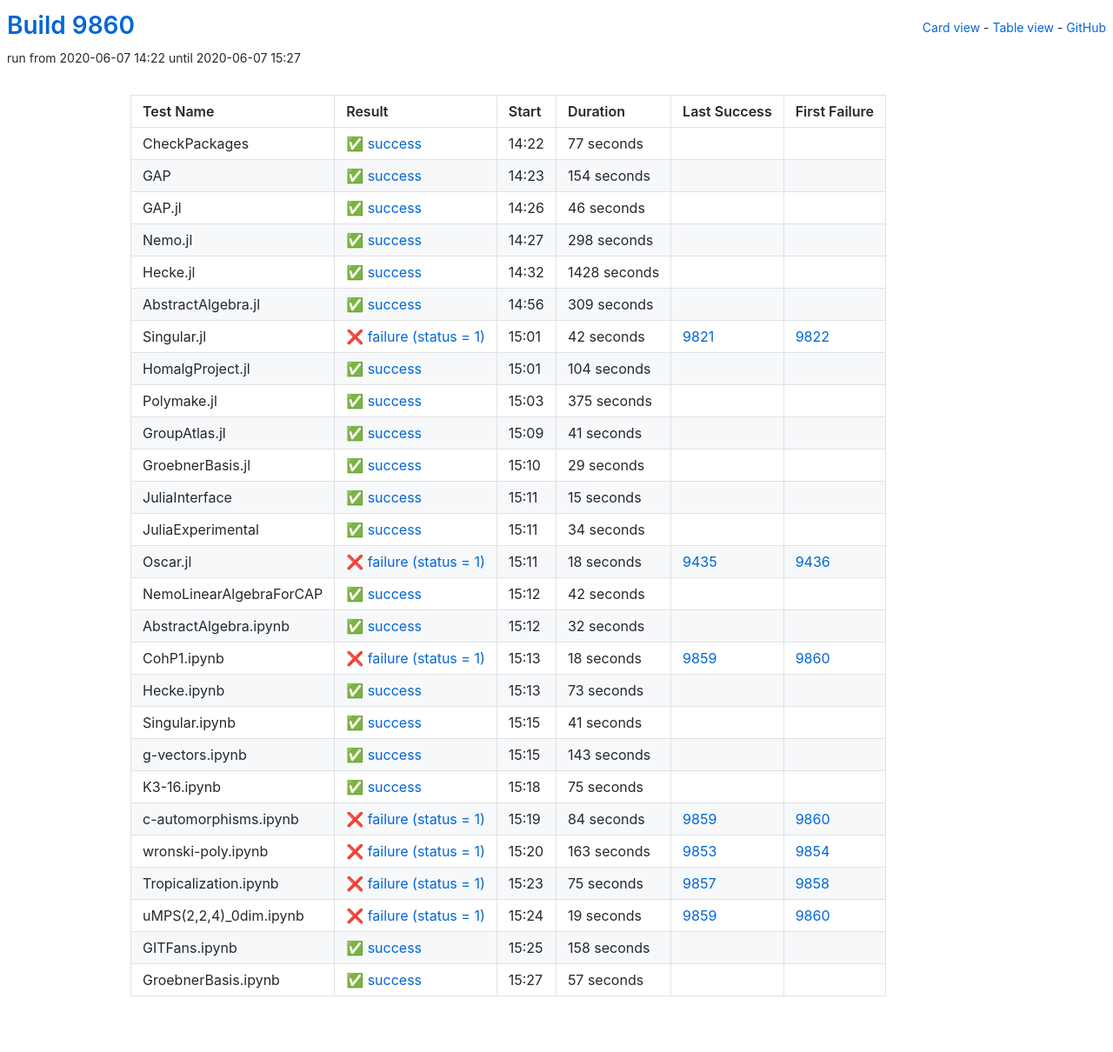
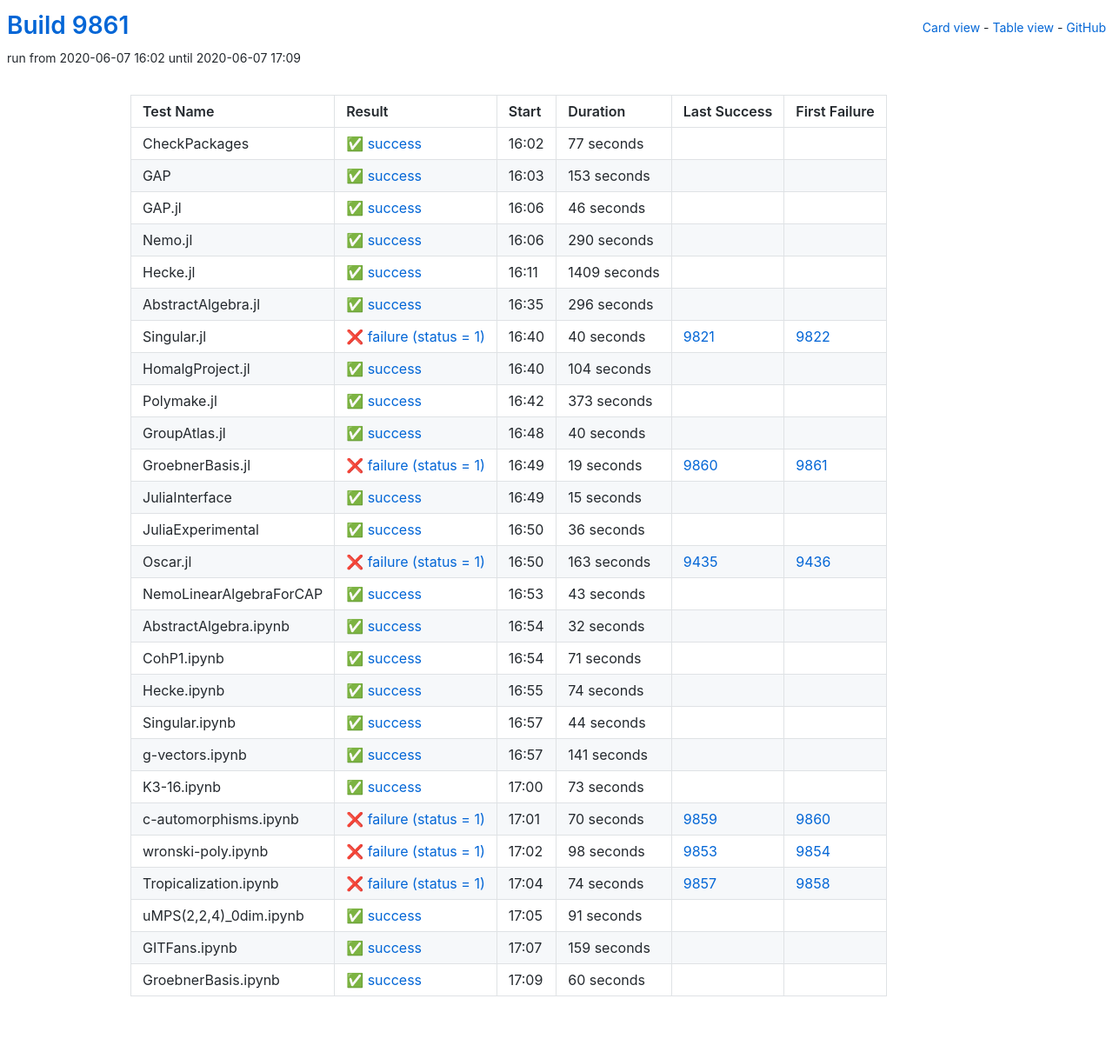
Before and after one commit to oscar-system/oscar-ci-status, a Jekyll site: the page built from table.html, in a window 1280 px wide. Shown: the whole page at 87% size. Built offline with Jekyll 4.4.1, drawn with Linux system fonts in a browser that asks for light colours.

Commit message:
Build 9861

```diff
--- a/_data/ci.yml
+++ b/_data/ci.yml
@@ -1,5 +1,5 @@
-build: 9860
-build_url: https://oscarci.mathematik.uni-kl.de/job/oscar/9860/
+build: 9861
+build_url: https://oscarci.mathematik.uni-kl.de/job/oscar/9861/
 job: oscar
 tests:
 - duration: 77
@@ -9,21 +9,21 @@
   id: checkpackages
   last_success: false
   last_success_url: null
-  log: https://oscarci.mathematik.uni-kl.de/job/oscar/9860/artifact/logs/build-9860/CheckPackages.log
+  log: https://oscarci.mathematik.uni-kl.de/job/oscar/9861/artifact/logs/build-9861/CheckPackages.log
   name: CheckPackages
-  start: 2020-06-07 14:22
+  start: 2020-06-07 16:02
   status: success
   success: true
-- duration: 154
+- duration: 153
   exitcode: 0
   first_failure: false
   first_failure_url: null
   id: gap
   last_success: false
   last_success_url: null
-  log: https://oscarci.mathematik.uni-kl.de/job/oscar/9860/artifact/logs/build-9860/GAP.log
+  log: https://oscarci.mathematik.uni-kl.de/job/oscar/9861/artifact/logs/build-9861/GAP.log
   name: GAP
-  start: 2020-06-07 14:23
+  start: 2020-06-07 16:03
   status: success
   success: true
 - duration: 46
@@ -33,57 +33,57 @@
   id: gap-jl
   last_success: false
   last_success_url: null
-  log: https://oscarci.mathematik.uni-kl.de/job/oscar/9860/artifact/logs/build-9860/GAP.jl.log
+  log: https://oscarci.mathematik.uni-kl.de/job/oscar/9861/artifact/logs/build-9861/GAP.jl.log
   name: GAP.jl
-  start: 2020-06-07 14:26
+  start: 2020-06-07 16:06
   status: success
   success: true
-- duration: 298
+- duration: 290
   exitcode: 0
   first_failure: false
   first_failure_url: null
   id: nemo-jl
   last_success: false
   last_success_url: null
-  log: https://oscarci.mathematik.uni-kl.de/job/oscar/9860/artifact/logs/build-9860/Nemo.jl.log
+  log: https://oscarci.mathematik.uni-kl.de/job/oscar/9861/artifact/logs/build-9861/Nemo.jl.log
   name: Nemo.jl
-  start: 2020-06-07 14:27
+  start: 2020-06-07 16:06
   status: success
   success: true
-- duration: 1428
+- duration: 1409
   exitcode: 0
   first_failure: false
   first_failure_url: null
   id: hecke-jl
   last_success: false
   last_success_url: null
-  log: https://oscarci.mathematik.uni-kl.de/job/oscar/9860/artifact/logs/build-9860/Hecke.jl.log
+  log: https://oscarci.mathematik.uni-kl.de/job/oscar/9861/artifact/logs/build-9861/Hecke.jl.log
   name: Hecke.jl
-  start: 2020-06-07 14:32
+  start: 2020-06-07 16:11
   status: success
   success: true
-- duration: 309
+- duration: 296
   exitcode: 0
   first_failure: false
   first_failure_url: null
   id: abstractalgebra-jl
   last_success: false
   last_success_url: null
-  log: https://oscarci.mathematik.uni-kl.de/job/oscar/9860/artifact/logs/build-9860/AbstractAlgebra.jl.log
+  log: https://oscarci.mathematik.uni-kl.de/job/oscar/9861/artifact/logs/build-9861/AbstractAlgebra.jl.log
   name: AbstractAlgebra.jl
-  start: 2020-06-07 14:56
+  start: 2020-06-07 16:35
   status: success
   success: true
-- duration: 42
+- duration: 40
   exitcode: 1
   first_failure: 9822
   first_failure_url: https://oscarci.mathematik.uni-kl.de/job/oscar/9822/
   id: singular-jl
   last_success: 9821
   last_success_url: https://oscarci.mathematik.uni-kl.de/job/oscar/9821/
-  log: https://oscarci.mathematik.uni-kl.de/job/oscar/9860/artifact/logs/build-9860/Singular.jl.log
+  log: https://oscarci.mathematik.uni-kl.de/job/oscar/9861/artifact/logs/build-9861/Singular.jl.log
   name: Singular.jl
-  start: 2020-06-07 15:01
+  start: 2020-06-07 16:40
   status: failure
   success: false
 - duration: 104
@@ -93,47 +93,47 @@
   id: homalgproject-jl
   last_success: false
   last_success_url: null
-  log: https://oscarci.mathematik.uni-kl.de/job/oscar/9860/artifact/logs/build-9860/HomalgProject.jl.log
+  log: https://oscarci.mathematik.uni-kl.de/job/oscar/9861/artifact/logs/build-9861/HomalgProject.jl.log
   name: HomalgProject.jl
-  start: 2020-06-07 15:01
+  start: 2020-06-07 16:40
   status: success
   success: true
-- duration: 375
+- duration: 373
   exitcode: 0
   first_failure: false
   first_failure_url: null
   id: polymake-jl
   last_success: false
   last_success_url: null
-  log: https://oscarci.mathematik.uni-kl.de/job/oscar/9860/artifact/logs/build-9860/Polymake.jl.log
+  log: https://oscarci.mathematik.uni-kl.de/job/oscar/9861/artifact/logs/build-9861/Polymake.jl.log
   name: Polymake.jl
-  start: 2020-06-07 15:03
+  start: 2020-06-07 16:42
   status: success
   success: true
-- duration: 41
+- duration: 40
   exitcode: 0
   first_failure: false
   first_failure_url: null
   id: groupatlas-jl
   last_success: false
   last_success_url: null
-  log: https://oscarci.mathematik.uni-kl.de/job/oscar/9860/artifact/logs/build-9860/GroupAtlas.jl.log
+  log: https://oscarci.mathematik.uni-kl.de/job/oscar/9861/artifact/logs/build-9861/GroupAtlas.jl.log
   name: GroupAtlas.jl
-  start: 2020-06-07 15:09
+  start: 2020-06-07 16:48
   status: success
   success: true
-- duration: 29
-  exitcode: 0
-  first_failure: false
-  first_failure_url: null
+- duration: 19
+  exitcode: 1
+  first_failure: 9861
+  first_failure_url: https://oscarci.mathematik.uni-kl.de/job/oscar/9861/
   id: groebnerbasis-jl
-  last_success: false
-  last_success_url: null
-  log: https://oscarci.mathematik.uni-kl.de/job/oscar/9860/artifact/logs/build-9860/GroebnerBasis.jl.log
+  last_success: 9860
+  last_success_url: https://oscarci.mathematik.uni-kl.de/job/oscar/9860/
+  log: https://oscarci.mathematik.uni-kl.de/job/oscar/9861/artifact/logs/build-9861/GroebnerBasis.jl.log
   name: GroebnerBasis.jl
-  start: 2020-06-07 15:10
-  status: success
-  success: true
+  start: 2020-06-07 16:49
+  status: failure
+  success: false
 - duration: 15
   exitcode: 0
   first_failure: false
@@ -141,45 +141,45 @@
   id: juliainterface
   last_success: false
   last_success_url: null
-  log: https://oscarci.mathematik.uni-kl.de/job/oscar/9860/artifact/logs/build-9860/JuliaInterface.log
+  log: https://oscarci.mathematik.uni-kl.de/job/oscar/9861/artifact/logs/build-9861/JuliaInterface.log
   name: JuliaInterface
-  start: 2020-06-07 15:11
+  start: 2020-06-07 16:49
   status: success
   success: true
-- duration: 34
+- duration: 36
   exitcode: 0
   first_failure: false
   first_failure_url: null
   id: juliaexperimental
   last_success: false
   last_success_url: null
-  log: https://oscarci.mathematik.uni-kl.de/job/oscar/9860/artifact/logs/build-9860/JuliaExperimental.log
+  log: https://oscarci.mathematik.uni-kl.de/job/oscar/9861/artifact/logs/build-9861/JuliaExperimental.log
   name: JuliaExperimental
-  start: 2020-06-07 15:11
+  start: 2020-06-07 16:50
   status: success
   success: true
-- duration: 18
+- duration: 163
   exitcode: 1
   first_failure: 9436
   first_failure_url: https://oscarci.mathematik.uni-kl.de/job/oscar/9436/
   id: oscar-jl
   last_success: 9435
   last_success_url: https://oscarci.mathematik.uni-kl.de/job/oscar/9435/
-  log: https://oscarci.mathematik.uni-kl.de/job/oscar/9860/artifact/logs/build-9860/Oscar.jl.log
+  log: https://oscarci.mathematik.uni-kl.de/job/oscar/9861/artifact/logs/build-9861/Oscar.jl.log
   name: Oscar.jl
-  start: 2020-06-07 15:11
+  start: 2020-06-07 16:50
   status: failure
   success: false
-- duration: 42
+- duration: 43
   exitcode: 0
   first_failure: false
   first_failure_url: null
   id: nemolinearalgebraforcap
   last_success: false
   last_success_url: null
-  log: https://oscarci.mathematik.uni-kl.de/job/oscar/9860/artifact/logs/build-9860/NemoLinearAlgebraForCAP.log
+  log: https://oscarci.mathematik.uni-kl.de/job/oscar/9861/artifact/logs/build-9861/NemoLinearAlgebraForCAP.log
   name: NemoLinearAlgebraForCAP
-  start: 2020-06-07 15:12
+  start: 2020-06-07 16:53
   status: success
   success: true
 - duration: 32
@@ -189,140 +189,140 @@
   id: abstractalgebra-ipynb
   last_success: false
   last_success_url: null
-  log: https://oscarci.mathematik.uni-kl.de/job/oscar/9860/artifact/logs/build-9860/AbstractAlgebra.ipynb.log
+  log: https://oscarci.mathematik.uni-kl.de/job/oscar/9861/artifact/logs/build-9861/AbstractAlgebra.ipynb.log
   name: AbstractAlgebra.ipynb
-  start: 2020-06-07 15:12
+  start: 2020-06-07 16:54
   status: success
   success: true
-- duration: 18
-  exitcode: 1
-  first_failure: 9860
-  first_failure_url: https://oscarci.mathematik.uni-kl.de/job/oscar/9860/
+- duration: 71
+  exitcode: 0
+  first_failure: false
+  first_failure_url: null
   id: cohp1-ipynb
-  last_success: 9859
-  last_success_url: https://oscarci.mathematik.uni-kl.de/job/oscar/9859/
-  log: https://oscarci.mathematik.uni-kl.de/job/oscar/9860/artifact/logs/build-9860/CohP1.ipynb.log
+  last_success: false
+  last_success_url: null
+  log: https://oscarci.mathematik.uni-kl.de/job/oscar/9861/artifact/logs/build-9861/CohP1.ipynb.log
   name: CohP1.ipynb
-  start: 2020-06-07 15:13
-  status: failure
-  success: false
-- duration: 73
+  start: 2020-06-07 16:54
+  status: success
+  success: true
+- duration: 74
   exitcode: 0
   first_failure: false
   first_failure_url: null
   id: hecke-ipynb
   last_success: false
   last_success_url: null
-  log: https://oscarci.mathematik.uni-kl.de/job/oscar/9860/artifact/logs/build-9860/Hecke.ipynb.log
+  log: https://oscarci.mathematik.uni-kl.de/job/oscar/9861/artifact/logs/build-9861/Hecke.ipynb.log
   name: Hecke.ipynb
-  start: 2020-06-07 15:13
+  start: 2020-06-07 16:55
   status: success
   success: true
-- duration: 41
+- duration: 44
   exitcode: 0
   first_failure: false
   first_failure_url: null
   id: singular-ipynb
   last_success: false
   last_success_url: null
-  log: https://oscarci.mathematik.uni-kl.de/job/oscar/9860/artifact/logs/build-9860/Singular.ipynb.log
+  log: https://oscarci.mathematik.uni-kl.de/job/oscar/9861/artifact/logs/build-9861/Singular.ipynb.log
   name: Singular.ipynb
-  start: 2020-06-07 15:15
+  start: 2020-06-07 16:57
   status: success
   success: true
-- duration: 143
+- duration: 141
   exitcode: 0
   first_failure: false
   first_failure_url: null
   id: g-vectors-ipynb
   last_success: false
   last_success_url: null
-  log: https://oscarci.mathematik.uni-kl.de/job/oscar/9860/artifact/logs/build-9860/g-vectors.ipynb.log
+  log: https://oscarci.mathematik.uni-kl.de/job/oscar/9861/artifact/logs/build-9861/g-vectors.ipynb.log
   name: g-vectors.ipynb
-  start: 2020-06-07 15:15
+  start: 2020-06-07 16:57
   status: success
   success: true
-- duration: 75
+- duration: 73
   exitcode: 0
   first_failure: false
   first_failure_url: null
   id: k3-16-ipynb
   last_success: false
   last_success_url: null
-  log: https://oscarci.mathematik.uni-kl.de/job/oscar/9860/artifact/logs/build-9860/K3-16.ipynb.log
+  log: https://oscarci.mathematik.uni-kl.de/job/oscar/9861/artifact/logs/build-9861/K3-16.ipynb.log
   name: K3-16.ipynb
-  start: 2020-06-07 15:18
+  start: 2020-06-07 17:00
   status: success
   success: true
-- duration: 84
+- duration: 70
   exitcode: 1
   first_failure: 9860
   first_failure_url: https://oscarci.mathematik.uni-kl.de/job/oscar/9860/
   id: c-automorphisms-ipynb
   last_success: 9859
   last_success_url: https://oscarci.mathematik.uni-kl.de/job/oscar/9859/
-  log: https://oscarci.mathematik.uni-kl.de/job/oscar/9860/artifact/logs/build-9860/c-automorphisms.ipynb.log
+  log: https://oscarci.mathematik.uni-kl.de/job/oscar/9861/artifact/logs/build-9861/c-automorphisms.ipynb.log
   name: c-automorphisms.ipynb
-  start: 2020-06-07 15:19
+  start: 2020-06-07 17:01
   status: failure
   success: false
-- duration: 163
+- duration: 98
   exitcode: 1
   first_failure: 9854
   first_failure_url: https://oscarci.mathematik.uni-kl.de/job/oscar/9854/
   id: wronski-poly-ipynb
   last_success: 9853
   last_success_url: https://oscarci.mathematik.uni-kl.de/job/oscar/9853/
-  log: https://oscarci.mathematik.uni-kl.de/job/oscar/9860/artifact/logs/build-9860/wronski-poly.ipynb.log
+  log: https://oscarci.mathematik.uni-kl.de/job/oscar/9861/artifact/logs/build-9861/wronski-poly.ipynb.log
   name: wronski-poly.ipynb
-  start: 2020-06-07 15:20
+  start: 2020-06-07 17:02
   status: failure
   success: false
-- duration: 75
+- duration: 74
   exitcode: 1
   first_failure: 9858
   first_failure_url: https://oscarci.mathematik.uni-kl.de/job/oscar/9858/
   id: tropicalization-ipynb
   last_success: 9857
   last_success_url: https://oscarci.mathematik.uni-kl.de/job/oscar/9857/
-  log: https://oscarci.mathematik.uni-kl.de/job/oscar/9860/artifact/logs/build-9860/Tropicalization.ipynb.log
+  log: https://oscarci.mathematik.uni-kl.de/job/oscar/9861/artifact/logs/build-9861/Tropicalization.ipynb.log
   name: Tropicalization.ipynb
-  start: 2020-06-07 15:23
+  start: 2020-06-07 17:04
   status: failure
   success: false
-- duration: 19
-  exitcode: 1
-  first_failure: 9860
-  first_failure_url: https://oscarci.mathematik.uni-kl.de/job/oscar/9860/
+- duration: 91
+  exitcode: 0
+  first_failure: false
+  first_failure_url: null
   id: umps-2-2-4-0dim-ipynb
-  last_success: 9859
-  last_success_url: https://oscarci.mathematik.uni-kl.de/job/oscar/9859/
-  log: https://oscarci.mathematik.uni-kl.de/job/oscar/9860/artifact/logs/build-9860/uMPS-2-2-4-_0dim.ipynb.log
+  last_success: false
+  last_success_url: null
+  log: https://oscarci.mathematik.uni-kl.de/job/oscar/9861/artifact/logs/build-9861/uMPS-2-2-4-_0dim.ipynb.log
   name: uMPS(2,2,4)_0dim.ipynb
-  start: 2020-06-07 15:24
-  status: failure
-  success: false
-- duration: 158
+  start: 2020-06-07 17:05
+  status: success
+  success: true
+- duration: 159
   exitcode: 0
   first_failure: false
   first_failure_url: null
   id: gitfans-ipynb
   last_success: false
   last_success_url: null
-  log: https://oscarci.mathematik.uni-kl.de/job/oscar/9860/artifact/logs/build-9860/GITFans.ipynb.log
+  log: https://oscarci.mathematik.uni-kl.de/job/oscar/9861/artifact/logs/build-9861/GITFans.ipynb.log
   name: GITFans.ipynb
-  start: 2020-06-07 15:25
+  start: 2020-06-07 17:07
   status: success
   success: true
-- duration: 57
+- duration: 60
   exitcode: 0
   first_failure: false
   first_failure_url: null
   id: groebnerbasis-ipynb
   last_success: false
   last_success_url: null
-  log: https://oscarci.mathematik.uni-kl.de/job/oscar/9860/artifact/logs/build-9860/GroebnerBasis.ipynb.log
+  log: https://oscarci.mathematik.uni-kl.de/job/oscar/9861/artifact/logs/build-9861/GroebnerBasis.ipynb.log
   name: GroebnerBasis.ipynb
-  start: 2020-06-07 15:27
+  start: 2020-06-07 17:09
   status: success
   success: true
```
Also changed, not shown: README.md.
